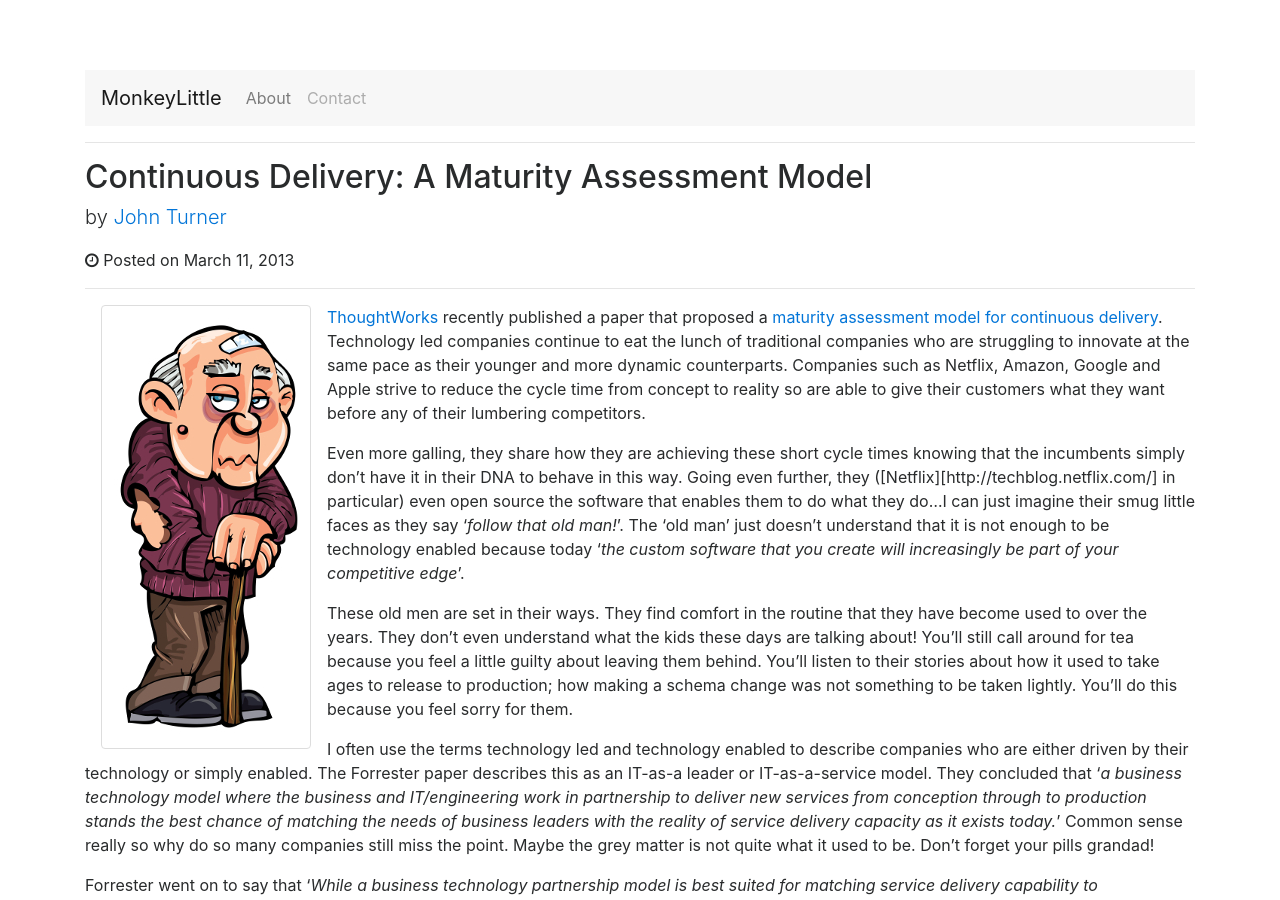
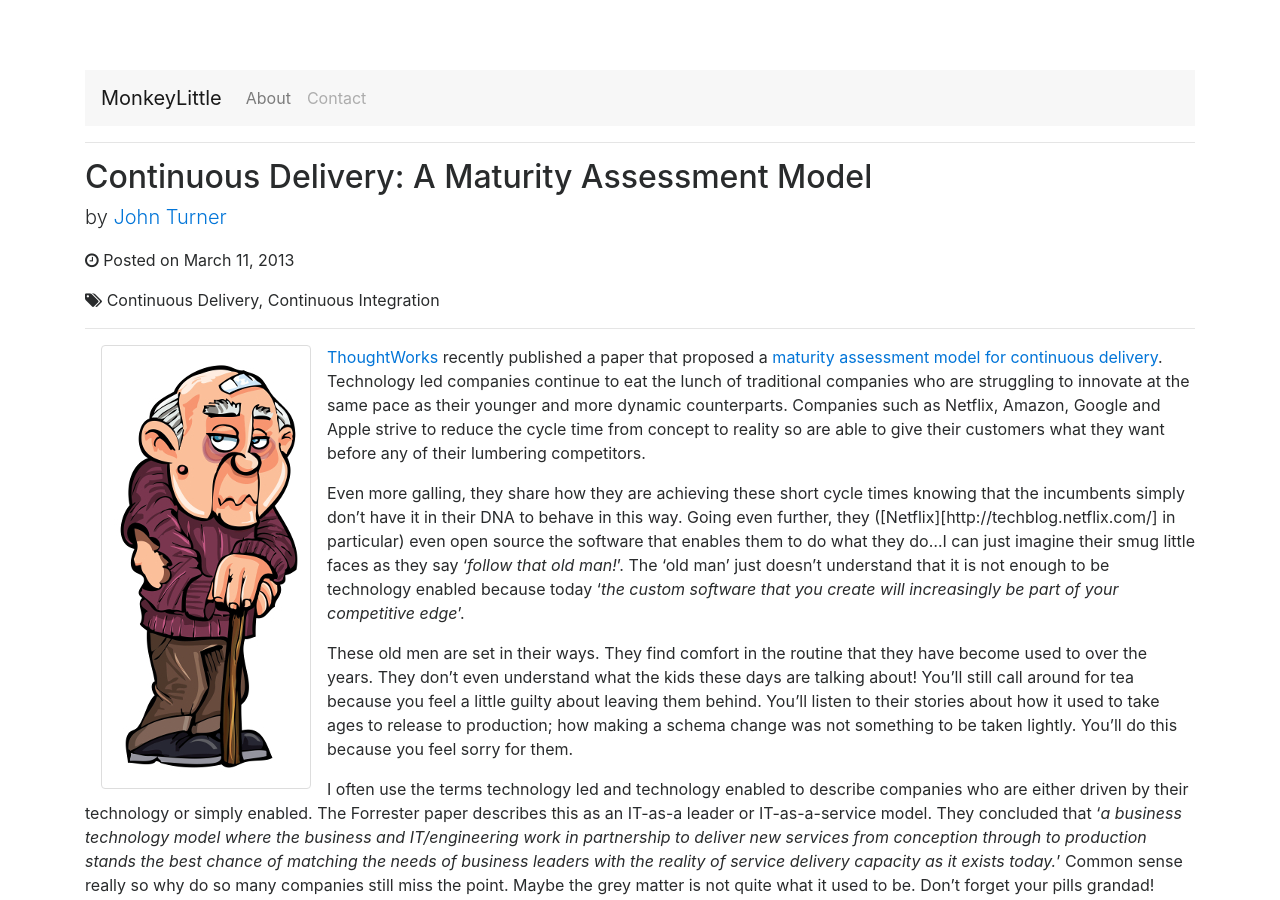
Before and after one commit to monkeylittle/monkeylittle, a Jekyll site: the page built from _posts/2013-03-11-continuous-delivery-a-maturity-assessment-model.md, in a window 1280 px wide and 900 px high. Built offline with Jekyll 4.4.1, drawn with Linux system fonts in a browser that asks for light colours; comment, search, counter and statistics services are not loaded.

Commit message:
List post tags in post heading.

```diff
--- a/_layouts/home.html
+++ b/_layouts/home.html
@@ -18,7 +18,9 @@ layout: default
       by <a href="#">{{ author.name }}</a>
     </p>
     <p><span class="fa fa-clock-o"></span> Posted on {{ post.date | date: '%B %d, %Y' }}</p>
-
+    {% if post.tags.size > 0 %}
+    <p><span class="fa fa-tags"></span> {{ post.tags | first }}{% for tag in post.tags offset:1 %}, {{ tag }}{% endfor %}</p>
+    {% endif %}
     <hr>
 
     {{ post.excerpt }}
--- a/_layouts/post.html
+++ b/_layouts/post.html
@@ -13,6 +13,9 @@ layout: default
 </p>
 
 <p><span class="fa fa-clock-o"></span> Posted on {{ page.date | date: '%B %d, %Y' }}</p>
+{% if page.tags.size > 0 %}
+<p><span class="fa fa-tags"></span> {{ page.tags | first }}{% for tag in page.tags offset:1 %}, {{ tag }}{% endfor %}</p>
+{% endif %}
 
 <hr>
 
```
